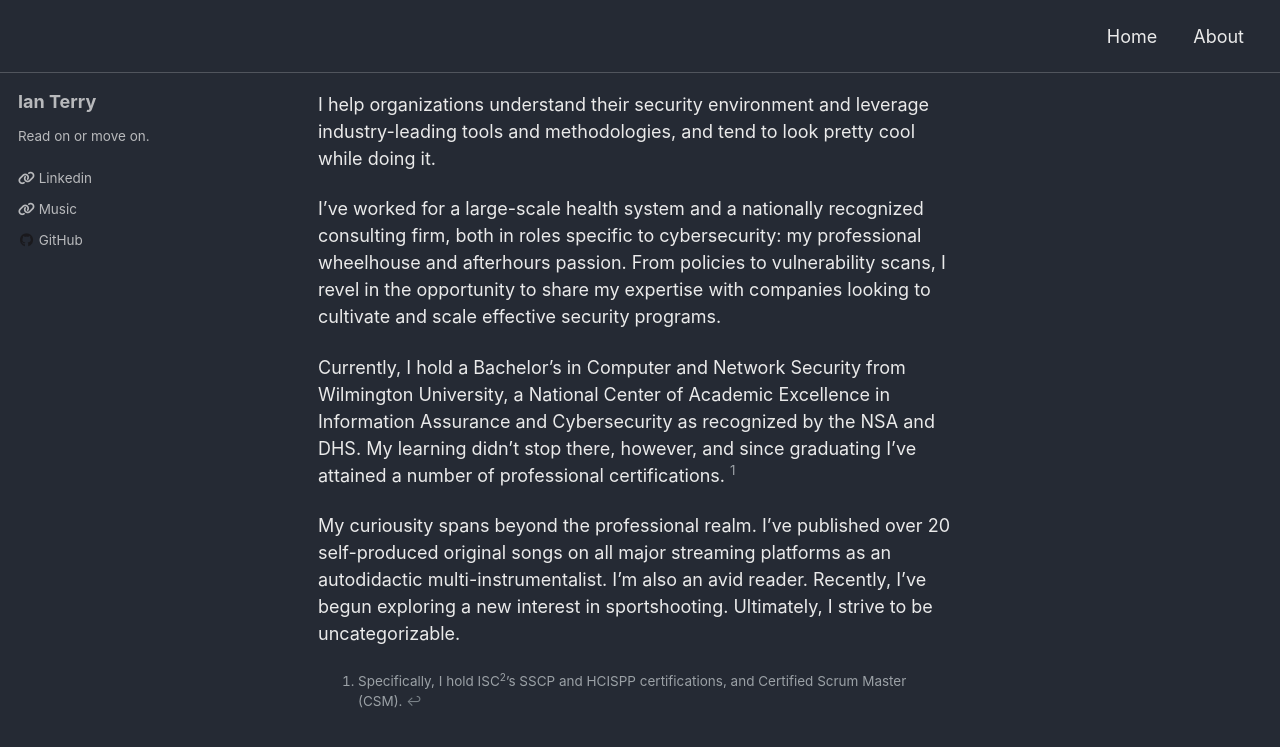
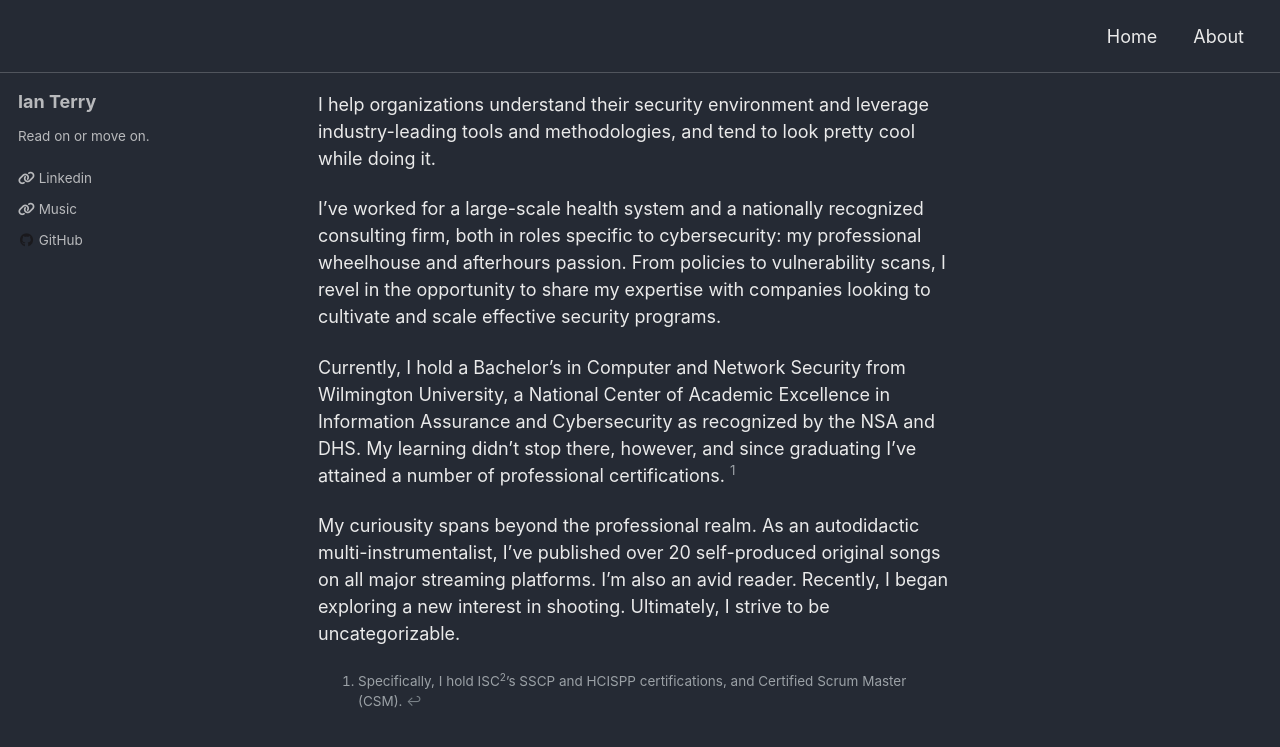
Before and after one commit to icterry/ianterry.io, a Jekyll site: the page built from _pages/about.md, in a window 1280 px wide and 900 px high. Shown: the top 747 px of the window. Built offline with Jekyll 4.4.1, drawn with Linux system fonts in a browser that asks for light colours; cached includes are drawn as plain includes; nearby versions of some CDN libraries.

Commit message:
new post

```diff
--- a/_pages/about.md
+++ b/_pages/about.md
@@ -10,6 +10,6 @@ I've worked for a large-scale health system and a nationally recognized consulti
 
 Currently, I hold a Bachelor's in Computer and Network Security from Wilmington University, a National Center of Academic Excellence in Information Assurance and Cybersecurity as recognized by the NSA and DHS. My learning didn't stop there, however, and since graduating I've attained a number of professional certifications. [^1]
 
-My curiousity spans beyond the professional realm. I've published over 20 self-produced original songs on all major streaming platforms as an autodidactic multi-instrumentalist. I'm also an avid reader. Recently, I've begun exploring a new interest in sportshooting. Ultimately, I strive to be uncategorizable.
+My curiousity spans beyond the professional realm. As an autodidactic multi-instrumentalist, I've published over 20 self-produced original songs on all major streaming platforms. I'm also an avid reader. Recently, I began exploring a new interest in shooting. Ultimately, I strive to be uncategorizable.
 
 [^1]: Specifically, I hold ISC<sup>2</sup>'s SSCP and HCISPP certifications, and Certified Scrum Master (CSM).
```
